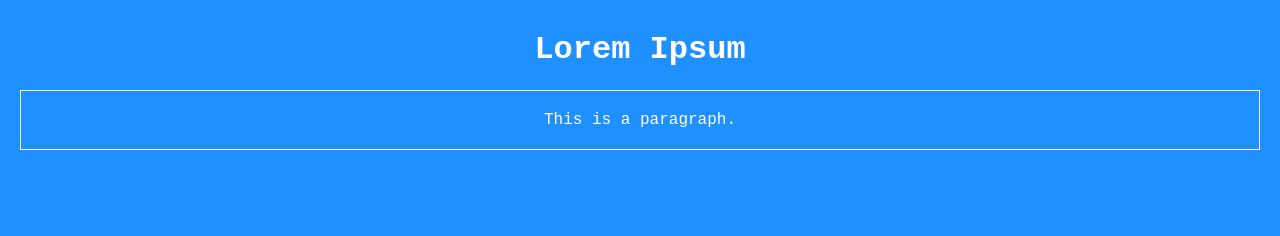
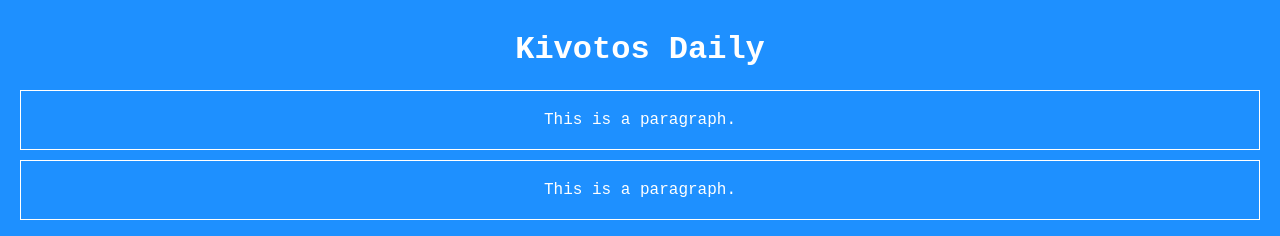
Before and after one commit to s36264/s36264.github.io, a plain HTML site: page index.html in a window 1280 px wide. Drawn offline with Linux system fonts and the light colour scheme.

Commit message:
Update index.html

```diff
--- a/index.html
+++ b/index.html
@@ -12,8 +12,8 @@
     }
 </style>
 </head>
-<h1>Lorem Ipsum</h1>
-
+<h1>Kivotos Daily</h1>
+    <div>
     <div style="
          margin: 10px;
          padding: 20px;
@@ -25,6 +25,19 @@
         <h2s style="text-align:center;">
             This is a paragraph.
         </h2s>
-        <div>
+        </div>
+
+    <div>
+    <div style="
+         margin: 10px;
+         padding: 20px;
+         border: 1px solid white;
+         background-color: dodgerblue;
+         color: white;
+         font-family:'Courier New', Courier, monospace
+     ">
+        <h2s style="text-align:center;">
+            This is a paragraph.
+        </h2s>
         </div>
 </html>
```
